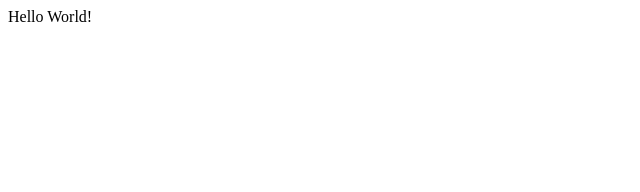
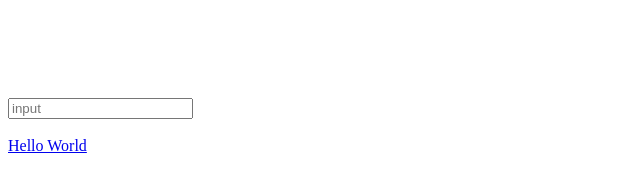
Before and after one commit to liamdebeasi/blank-capacitor-repro, a website: page www/index.html in a window 1280 px wide. Shown: the whole page, without its empty margins (0-640 px from the left). Drawn offline with Linux system fonts and the light colour scheme.

Commit message:
add repro

```diff
--- a/www/index.html
+++ b/www/index.html
@@ -1,11 +1,18 @@
 <!DOCTYPE html>
-<html lang="en" dir="ltr">
-<head>
-  <meta charset="UTF-8">
-  <title>Blank Capacitor</title>
-  <meta name="viewport" content="viewport-fit=cover, width=device-width, initial-scale=1.0, minimum-scale=1.0, maximum-scale=1.0, user-scalable=no">
-</head>
-<body>
-  Hello World!
-</body>
+<html lang="en">
+  <head>
+    <meta charset="utf-8" />
+    <title>Ionic App</title>
+
+    <base href="/" />
+
+    <meta name="viewport" content="viewport-fit=cover, width=device-width, initial-scale=1.0, minimum-scale=1.0, maximum-scale=5.0, user-scalable=yes" />
+  </head>
+
+  <body>
+    <br /><br /><br /><br /><br />
+    <input type="text" placeholder="input" /> <br /><br />
+
+    <a href="#">Hello World</a>
+  </body>
 </html>
```
